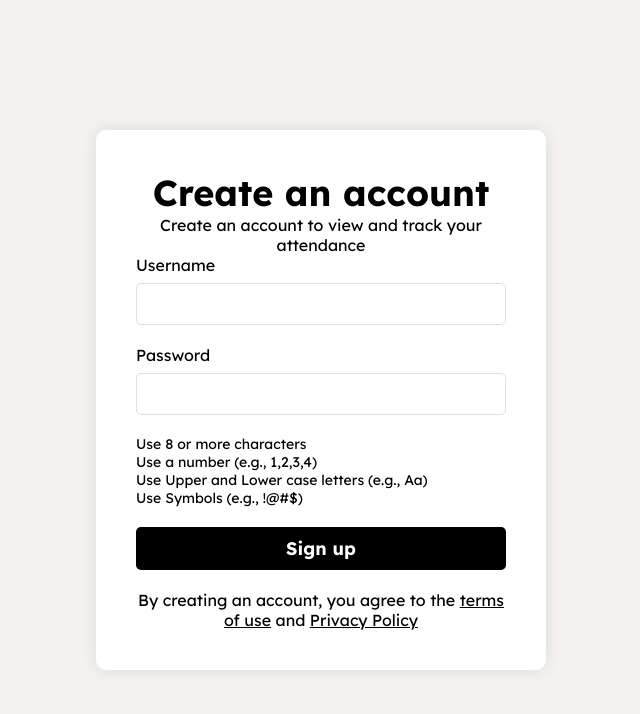
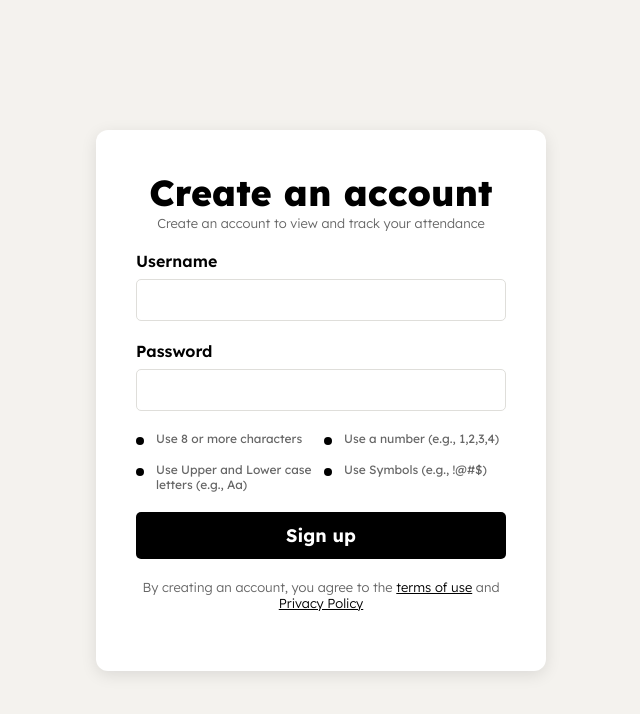
Before and after one commit to rohitdhawadkar/Attendance_tracker, a React (Create React App) app in the folder frontend/: page /signup in a window 1280 px wide. Shown: the top 714 px of the page, without its empty margins (319-959 px from the left). Built offline with nearby package versions, Linux system fonts and the light colour scheme.

Commit message:
changes made

```diff
--- a/frontend/src/CreateAccount.css
+++ b/frontend/src/CreateAccount.css
@@ -1,31 +1,45 @@
-/* Background and container styling */
-.create-account-container {
-    display: flex;
-    justify-content: center;
-    align-items: center;
-    height: 100vh;
-    background-color: #f4f2ee;
+@import url("https://fonts.googleapis.com/css2?family=Lexend+Deca:wght@400;600;800&display=swap");
+
+* {
+    box-sizing: border-box;
+    margin: 0;
+    padding: 0;
+    font-family: "Lexend Deca", sans-serif; /* Apply Lexend Deca globally */
 }
 
+.create-account-container .form-box .create-Account-Text {
+    font-size: 32px;
+    font-weight: 500;
+    color: #000000;
+}
+
+.create-Account-Text {
+    font-size: 32px; /* Adjust font size */
+    font-weight: 100; /* Bold for emphasis */
+    color: #000000; /* Black color */
+    margin-bottom: 10px; /* Space below the title */
+}
 .form-box {
     background-color: #ffffff;
     padding: 40px;
-    border-radius: 10px;
+    border-radius: 12px;
     width: 450px;
     text-align: center;
-    box-shadow: 0px 0px 15px rgba(0, 0, 0, 0.1);
+    box-shadow: 0px 4px 16px rgba(0, 0, 0, 0.1);
 }
 
 /* Heading and paragraph styles */
 .form-box h1 {
     font-size: 36px;
-    font-weight: bold;
+    font-weight: 800;
     color: #000000;
 }
 
 .form-box p {
-    color: #000000;
-    font-size: 16px;
+    font-size: 13px; /* Adjust font size */
+    font-weight: 350; /* Regular font weight */
+    color: #666666; /* Gray color for subtitle */
+    margin-bottom: 20px;
 }
 
 /* Form input styles */
@@ -34,6 +48,7 @@ label {
     text-align: left;
     margin-bottom: 8px;
     font-size: 16px;
+    font-weight: 600;
 }
 
 input[type="text"],
@@ -44,6 +59,7 @@ input[type="password"] {
     border: 1px solid #dfdeda;
     border-radius: 5px;
     font-size: 16px;
+
     box-sizing: border-box;
 }
 
@@ -52,23 +68,44 @@ input[type="password"]::placeholder {
     color: #b2b2b2;
 }
 
+/* Password guidelines */
+
+/* /* Custom bullet point with a rounded circle */
+.password-guidelines ul li::before {
+    content: "";
+    font-size: 100px;
+    position: absolute;
+    left: 0;
+    top: 6px;
+    width: 8px;
+    height: 8px;
+    background-color: #000;
+    border-radius: 50%;
+}
+/* Password guidelines bullet style */
 .password-guidelines ul {
     list-style: none;
     padding: 0;
-    margin: 0 0 20px 0;
+    margin: 0 0 10px 0;
     text-align: left;
+    display: grid;
+    grid-template-columns: 1fr 1fr;
+    gap: 6px; /* Adjust gap between columns */
 }
 
 .password-guidelines ul li {
-    font-size: 14px;
-    color: #000000;
+    font-size: 12px;
+    color: #666666;
+    position: relative;
+    padding-left: 20px; /* Increased padding for spacing */
+    margin-bottom: 10px;
 }
 
 /* Button styles */
 .sign-in-btn {
     background-color: #000000;
     color: #ffffff;
-    padding: 10px 0;
+    padding: 12px 0;
     width: 100%;
     border: none;
     border-radius: 5px;
@@ -96,3 +133,8 @@ input[type="password"]::placeholder {
 .terms a:hover {
     color: #555555;
 }
+
+.us,
+.ps {
+    font-weight: 300;
+}
```
